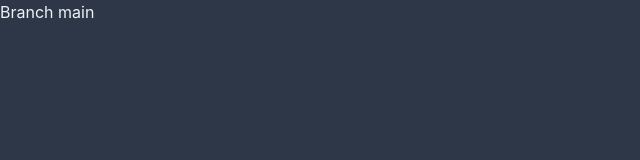
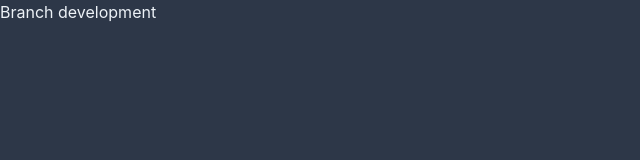
Before and after one commit to IanTorquato/pscj-website, a Next.js app: page / in a window 1280 px wide. Shown: the top 160 px of the page, without its empty margins (0-640 px from the left). Built offline with nearby package versions, Linux system fonts and the light colour scheme.

Commit message:
Changing title

```diff
--- a/src/pages/index.tsx
+++ b/src/pages/index.tsx
@@ -1,7 +1,7 @@
 export default function Home() {
   return (
     <main>
-      <h1>Branch main</h1>
+      <h1>Branch development</h1>
     </main>
   );
 }
```
